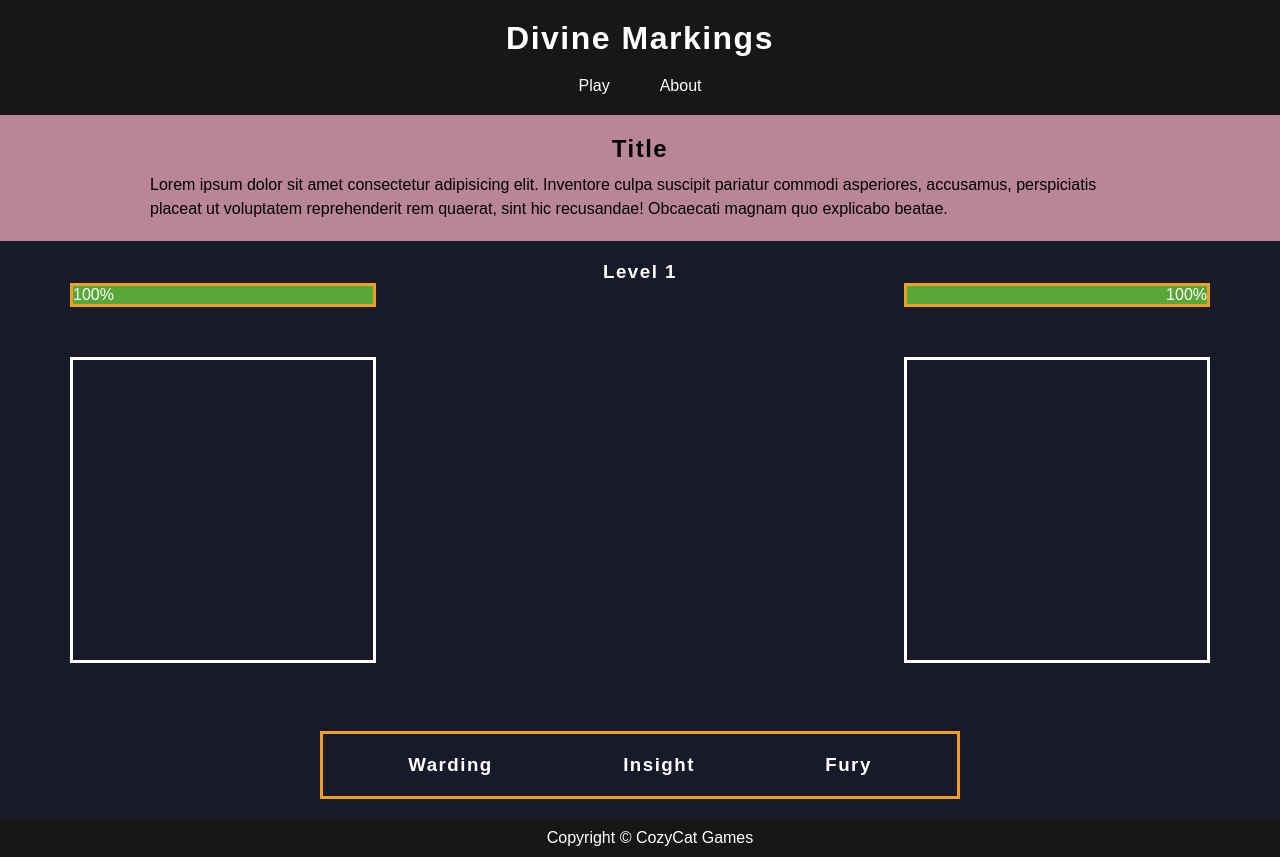
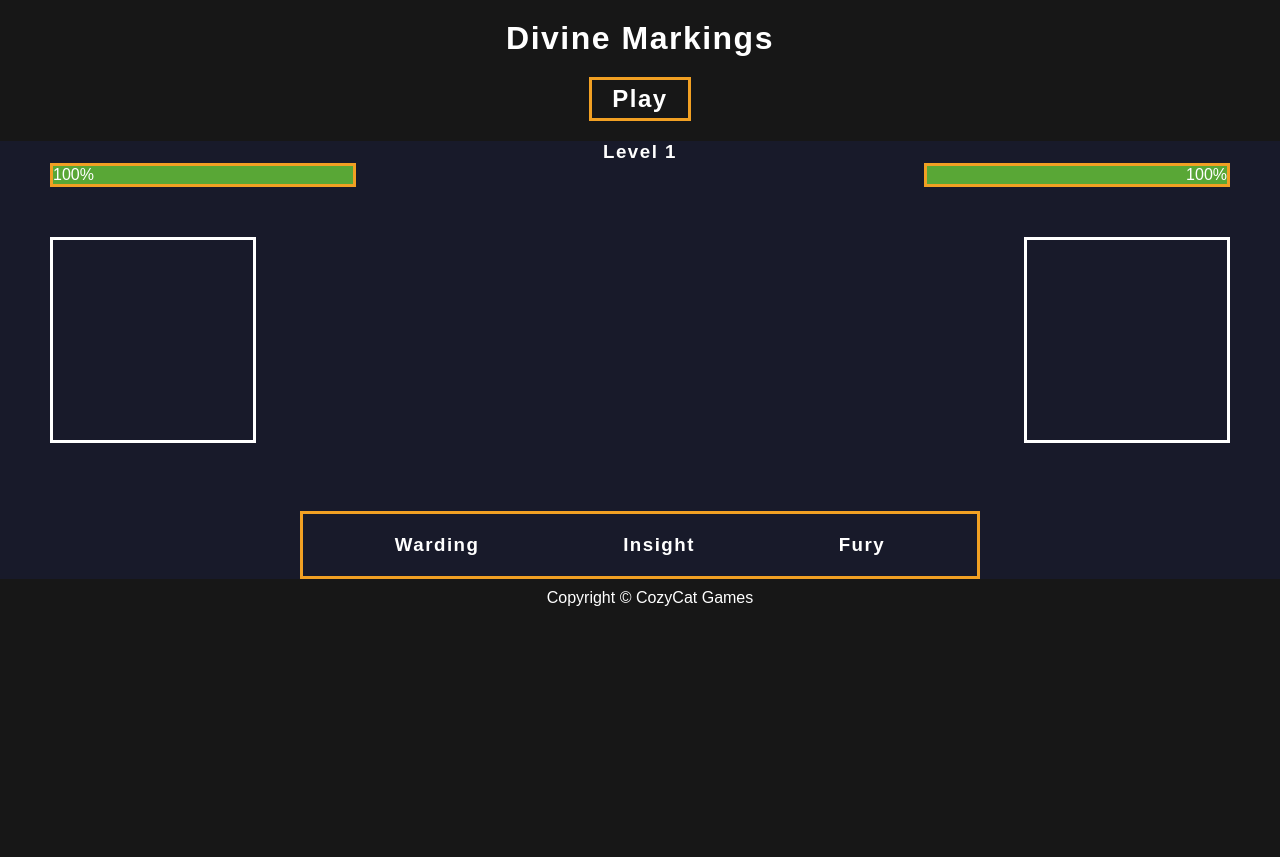
Before and after one commit to kettukakku/DivineMarkings, a plain HTML site: page index.html in a window 1280 px wide. Both pictures are taken after a click on the item "Play". After the commit the page ends 800 px from the top, so only its background shows below. Drawn offline with Linux system fonts and the light colour scheme; a web font is replaced by a local one.

Commit message:
I totally forgot about this. But I wrapped it up so it at least  shows what glyph the player and computer picked. The play button also  has a hover effect. Nifty!

```diff
--- a/index.html
+++ b/index.html
@@ -1,27 +1,20 @@
 <!DOCTYPE html>
 <html lang="en">
   <head>
-    <meta charset="UTF-8">
-    <meta http-equiv="X-UA-Compatible" content="IE=edge">
-    <meta name="viewport" content="width=device-width, initial-scale=1.0">
+    <meta charset="UTF-8" />
+    <meta http-equiv="X-UA-Compatible" content="IE=edge" />
+    <meta name="viewport" content="width=device-width, initial-scale=1.0" />
     <title>Divine Markings</title>
-    <link rel="stylesheet" href="main.css">
+    <link rel="stylesheet" href="main.css" />
   </head>
 
   <body>
     <header><h1>Divine Markings</h1></header>
     <div class="navbar">
       <ul>
-            <li onclick="startNewGame()">Play</li>
-            <li>About</li>
+        <li onclick="startNewGame()" class="play-button"><h2>Play</h2></li>
       </ul>
     </div>
-
-    <div class="hero">
-        <h2>Title</h2>
-        <p>Lorem ipsum dolor sit amet consectetur adipisicing elit. Inventore culpa suscipit pariatur commodi asperiores, accusamus, perspiciatis placeat ut voluptatem reprehenderit rem quaerat, sint hic recusandae! Obcaecati magnam quo explicabo beatae.</p>
-    </div>
-
     <div class="game-container">
       <div id="level-text"><h3>Level 1</h3></div>
       <div class="healthbars-container">
@@ -34,12 +27,8 @@
       </div>
 
       <div class="sprites-container">
-            <div class="sprite" id="player-sprite">
-
-            </div>
-            <div class="sprite" id="enemy-sprite">
-
-            </div>
+        <div class="sprite" id="player-sprite"></div>
+        <div class="sprite" id="enemy-sprite"></div>
       </div>
       <div id="tooltip">
         <p>Click 'Play' to start a new game!</p>
--- a/main.css
+++ b/main.css
@@ -1,5 +1,5 @@
-@import url('https://fonts.cdnfonts.com/css/luminari');
-@import url('https://fonts.cdnfonts.com/css/angkest');
+@import url("https://fonts.cdnfonts.com/css/luminari");
+@import url("https://fonts.cdnfonts.com/css/angkest");
 
 :root {
   --accent-color: #171717;
@@ -19,7 +19,7 @@
 
 body {
   background-color: var(--accent-color);
-    font-family: 'Angkest', sans-serif;
+  font-family: "Angkest", sans-serif;
 }
 
 a {
@@ -27,8 +27,10 @@ a {
   color: inherit;
 }
 
-h1, h2, h3 {
-    font-family: 'Luminari', sans-serif;
+h1,
+h2,
+h3 {
+  font-family: "Luminari", sans-serif;
   letter-spacing: 1.5px;
 }
 
@@ -42,11 +44,9 @@ li {
   display: inline;
 }
 
-li:hover {
-    cursor: pointer;
-}
-
-header, footer, .navbar {
+header,
+footer,
+.navbar {
   color: var(--accent-text);
 }
 
@@ -62,25 +62,19 @@ header {
   justify-content: center;
 }
 
-.hero {
-    padding: 20px 150px;
-    display: flex;
-    flex-direction: column;
-    align-items: center;
-    justify-content: center;
-    background-color: var(--hero-color);
+.play-button {
+  padding: 5px 20px;
+  border-style: solid;
+  border-width: 3px;
+  border-color: var(--healthbar-border-color);
 }
 
-.hero h2 {
-    padding: 0px 0px 10px 0px;
-}
-
-.hero p {
-    line-height: 1.5;
+.play-button :hover {
+  cursor: pointer;
+  opacity: 50%;
 }
 
 .game-container {
-    padding: 20px;
   display: flex;
   flex-direction: column;
   background-color: var(--game-base-color);
@@ -111,7 +105,7 @@ header {
   transition: all 0.5s;
 }
 
-#enemy-healthbar .health-text{
+#enemy-healthbar .health-text {
   margin-left: auto;
   text-align: right;
 }
@@ -124,9 +118,17 @@ header {
 }
 
 .sprite {
-    min-width: 300px;
-    min-height: 300px;
+  min-width: 200px;
+  min-height: 200px;
   border-style: solid;
+  display: flex;
+  align-items: center;
+}
+
+.sprite p {
+  text-align: center;
+  width: 100%;
+  font-size: xx-large;
 }
 
 #tooltip {
@@ -150,6 +152,7 @@ header {
 
 .glyph h3:hover {
   cursor: pointer;
+  opacity: 50%;
 }
 
 .greyed-out {
@@ -167,7 +170,11 @@ footer {
   text-align: center;
 }
 
-@keyframes fadeIn{
-    0% {opacity: 0}
-    50% {opacity: 100}
+@keyframes fadeIn {
+  0% {
+    opacity: 0;
   }
+  50% {
+    opacity: 100;
+  }
+}
--- a/main.js
+++ b/main.js
@@ -1,38 +1,44 @@
-
 var isGameActive = false;
 
 var level = 1;
 var playerHealth = 100;
 var enemyHealth = 100;
 
-const playerHealthBar = document.getElementById("player-healthbar").getElementsByClassName("health-text")[0];
-const enemyHealthBar = document.getElementById("enemy-healthbar").getElementsByClassName("health-text")[0];
-const levelText = document.getElementById("level-text").getElementsByTagName("h3")[0];
+const playerHealthBar = document
+  .getElementById("player-healthbar")
+  .getElementsByClassName("health-text")[0];
+const enemyHealthBar = document
+  .getElementById("enemy-healthbar")
+  .getElementsByClassName("health-text")[0];
+const levelText = document
+  .getElementById("level-text")
+  .getElementsByTagName("h3")[0];
 const glyphContainer = document.getElementById("glyph-container");
 const tooltip = document.getElementById("tooltip");
+const playerSprite = document.getElementById("player-sprite");
+const enemySprite = document.getElementById("enemy-sprite");
 
 const glyphChoices = ["warding", "insight", "fury"];
 
 const glyphOutcomes = {
   warding: {
-        beats: ["fury"]
+    beats: ["fury"],
   },
   insight: {
-        beats: ["warding"]
+    beats: ["warding"],
   },
   fury: {
-        beats: ["insight"]
+    beats: ["insight"],
   },
 };
 
-function showTooltip () {
-    if (!isGameActive){
+function showTooltip() {
+  if (!isGameActive) {
     tooltip.classList.add("fadeIn");
   }
 }
 
-function startNewGame(){
-
+function startNewGame() {
   level = 1;
   playerHealth = 100;
   enemyHealth = 100;
@@ -40,36 +46,40 @@ function startNewGame(){
   setLevelText();
   glyphContainer.classList.remove("greyed-out");
   isGameActive = true;
+  enemySprite.innerHTML = `<p></p>`;
+  playerSprite.innerHTML = `<p></p>`;
 }
 
-function setHealthText () {
+function setHealthText() {
   playerHealthBar.innerText = `${playerHealth}%`;
   playerHealthBar.style.width = `${playerHealth}%`;
   enemyHealthBar.innerText = `${enemyHealth}%`;
   enemyHealthBar.style.width = `${enemyHealth}%`;
 }
 
-function setLevelText () {
+function setLevelText() {
   levelText.innerText = `Level ${level}`;
 }
 
-function getComputerChoice () {
+function getComputerChoice() {
   randomNumber = Math.floor(Math.random() * glyphChoices.length);
   return glyphChoices[randomNumber];
 }
 
-function getPlayerChoice (choice) {
-    if (isGameActive){
+function getPlayerChoice(choice) {
+  if (isGameActive) {
     playRound(choice);
   }
 
   showTooltip();
 }
 
-function playRound (playerSelection) {
+function playRound(playerSelection) {
   let computerSelection = getComputerChoice();
+  enemySprite.innerHTML = `<p>${computerSelection}</p>`;
+  playerSprite.innerHTML = `<p>${playerSelection}</p>`;
 
-    if (playerSelection == computerSelection){
+  if (playerSelection == computerSelection) {
     console.log("Tied!");
     return; // The round is tied.
   }
@@ -86,35 +96,29 @@ function playRound (playerSelection) {
   return; // Losing round!
 }
 
-function decreaseHealth (entity) {
-    if (entity == "player")
-        {
+function decreaseHealth(entity) {
+  if (entity == "player") {
     playerHealth -= 10;
 
-            if (playerHealth <= 0)
-            {
+    if (playerHealth <= 0) {
       GameOver();
     }
-        }
-    else if (entity == "enemy")
-        {
-            enemyHealth -=10;
+  } else if (entity == "enemy") {
+    enemyHealth -= 10;
 
-            if (enemyHealth <= 0)
-            {
+    if (enemyHealth <= 0) {
       LevelUp();
     }
   }
   setHealthText();
 }
 
-function GameOver () {
-
+function GameOver() {
   glyphContainer.classList.add("greyed-out");
   isGameActive = false;
 }
 
-function LevelUp () {
+function LevelUp() {
   level++;
   playerHealth = 100;
   enemyHealth = 100;
```
Lines whose indentation alone changed are shown as unchanged.
